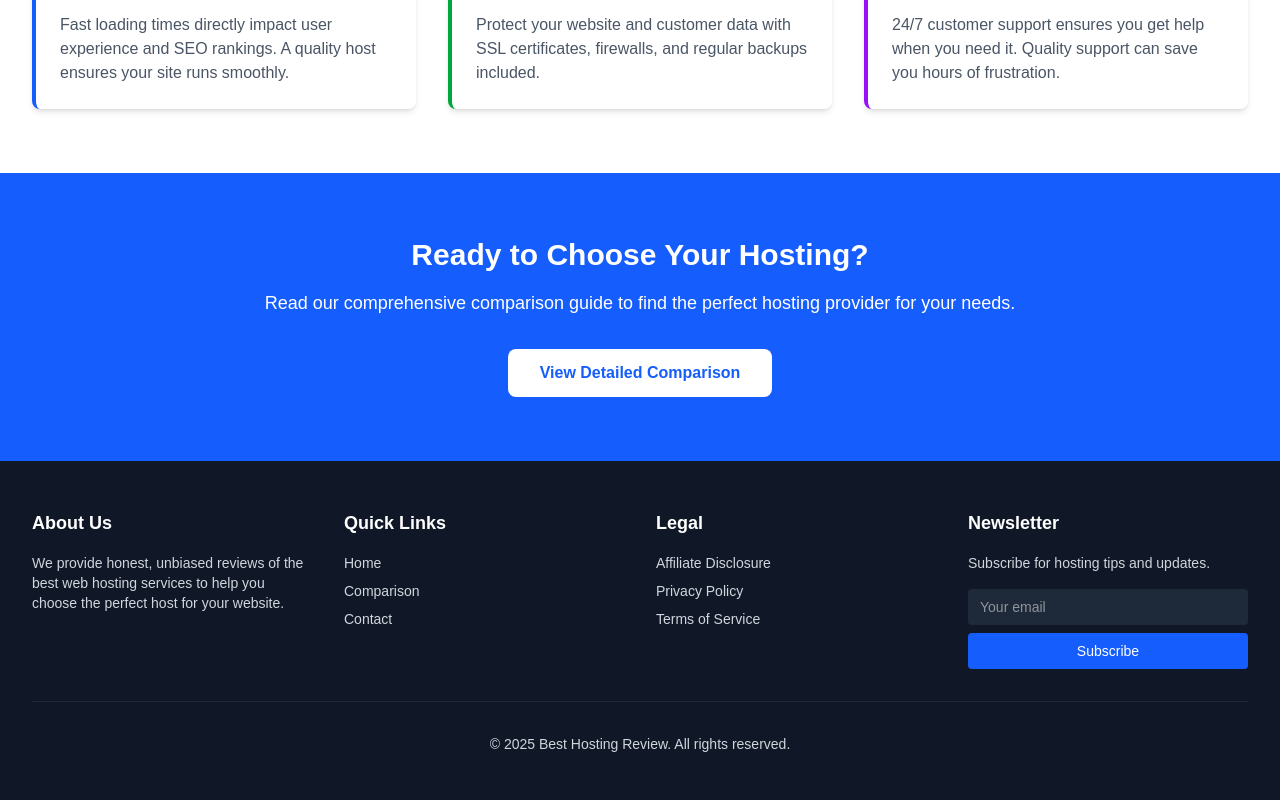
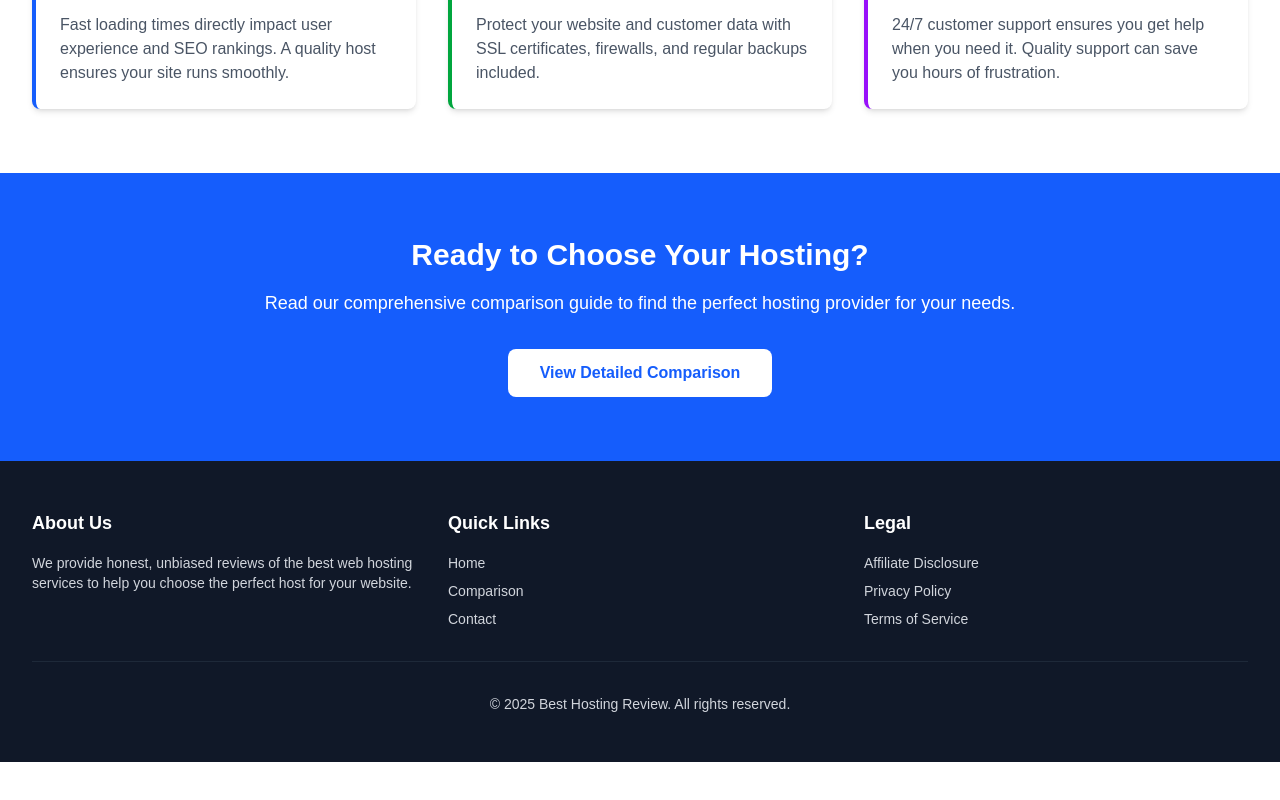
Before and after one commit to iambhagat92/hosting_insights, a Next.js app: page / in a window 1280 px wide. Shown: the part 1179-1979 px from the top of the page. After the commit the page ends 1941 px from the top, so only its background shows below. Built offline with nearby package versions, Linux system fonts and the light colour scheme.

Commit message:
Remove newsletter section from footer

```diff
--- a/components/Footer.tsx
+++ b/components/Footer.tsx
@@ -6,7 +6,7 @@
   return (
     <footer className="bg-gray-900 text-gray-300 py-12">
       <div className="max-w-7xl mx-auto px-4 sm:px-6 lg:px-8">
-        <div className="grid grid-cols-1 md:grid-cols-4 gap-8 mb-8">
+        <div className="grid grid-cols-1 md:grid-cols-3 gap-8 mb-8">
           {/* About Section */}
           <div>
             <h3 className="text-white font-bold text-lg mb-4">About Us</h3>
@@ -59,24 +59,6 @@
             </ul>
           </div>
 
-          {/* Newsletter */}
-          <div>
-            <h3 className="text-white font-bold text-lg mb-4">Newsletter</h3>
-            <p className="text-sm mb-4">Subscribe for hosting tips and updates.</p>
-            <form className="flex flex-col space-y-2">
-              <input
-                type="email"
-                placeholder="Your email"
-                className="px-3 py-2 bg-gray-800 rounded text-white text-sm focus:outline-none focus:ring-2 focus:ring-blue-500"
-              />
-              <button
-                type="submit"
-                className="px-3 py-2 bg-blue-600 rounded text-white text-sm hover:bg-blue-700 transition"
-              >
-                Subscribe
-              </button>
-            </form>
-          </div>
         </div>
 
         <div className="border-t border-gray-800 pt-8 text-center text-sm">
```
